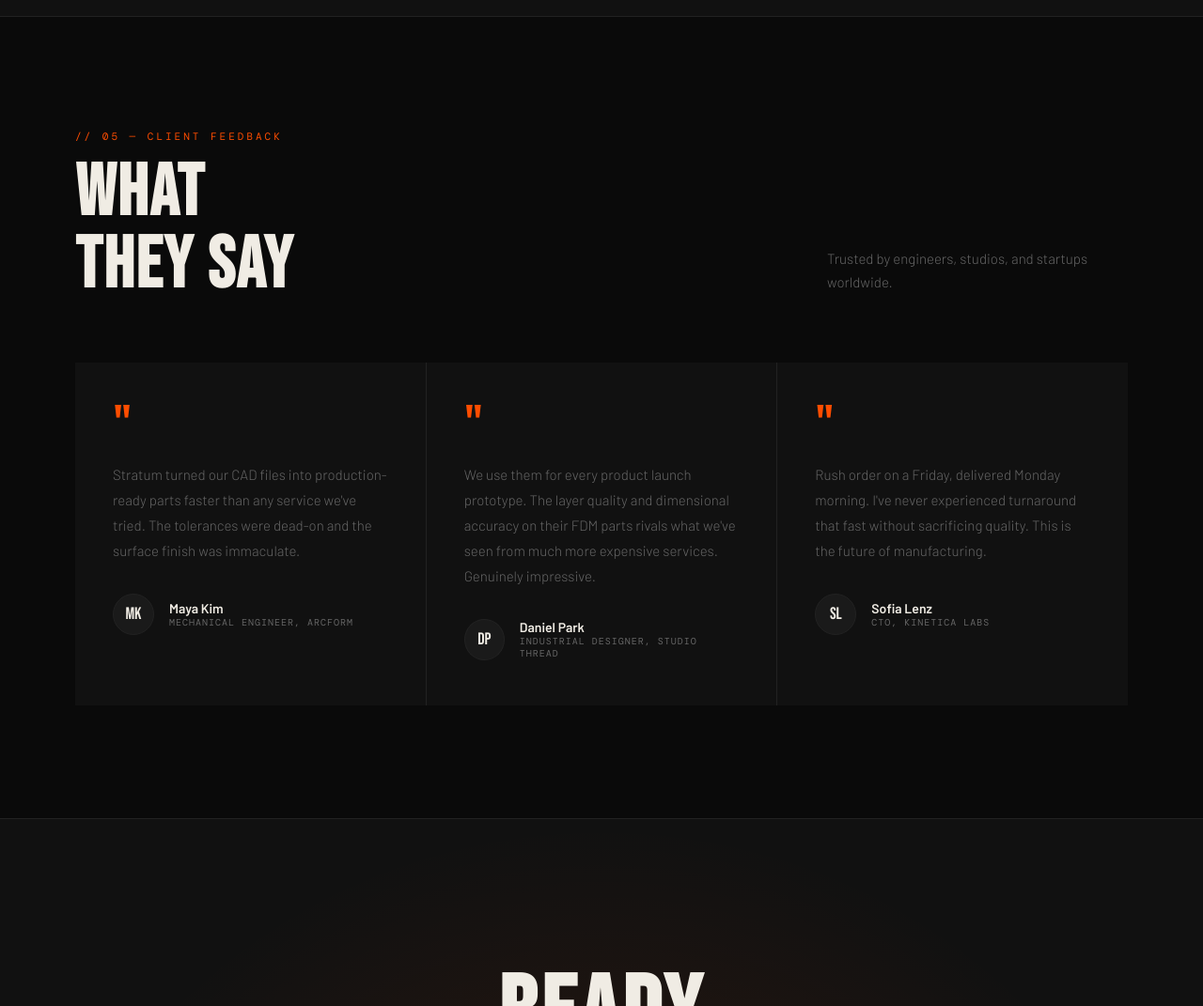
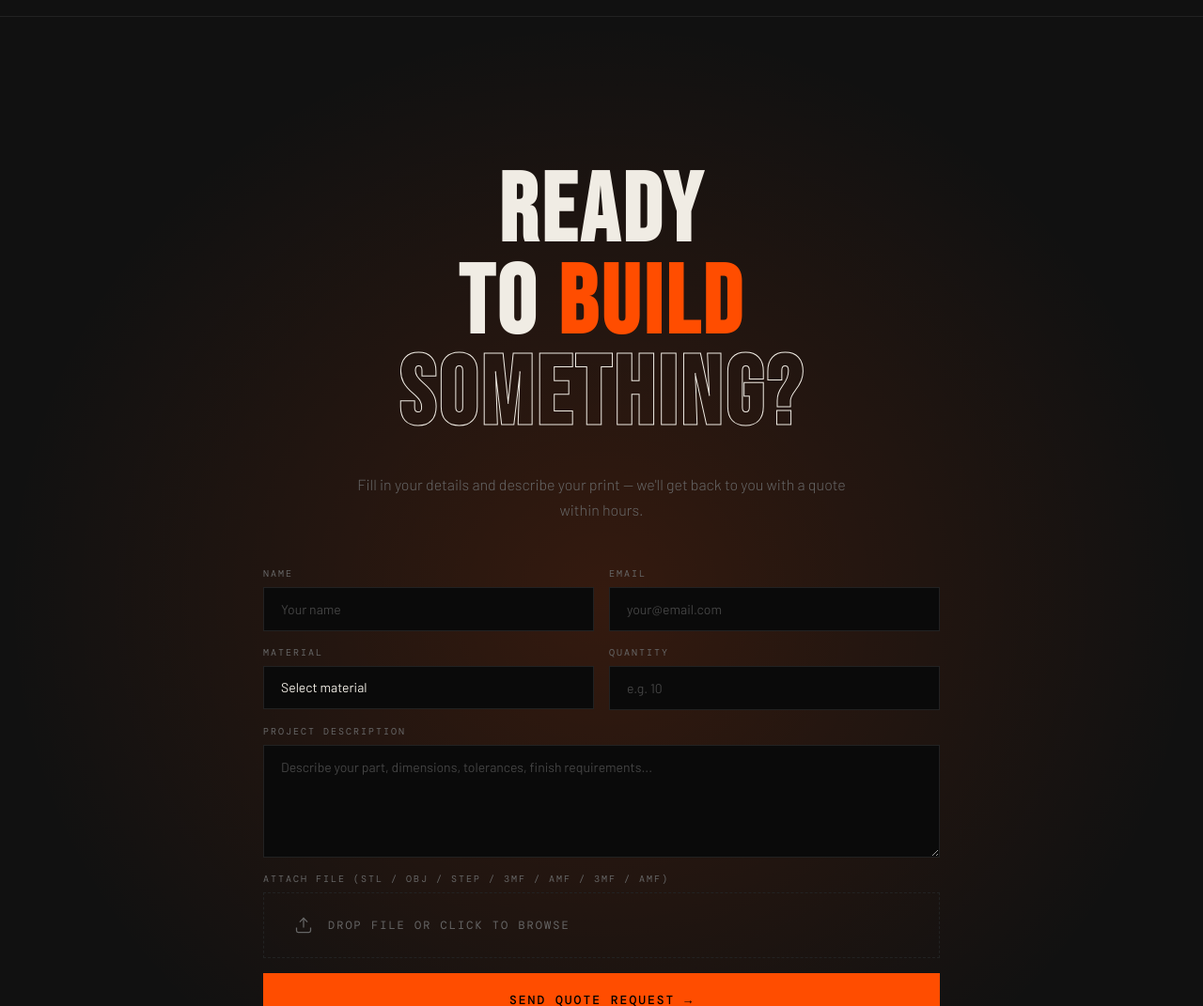
Before and after one commit to Palzone13/stratum, a plain HTML site: page index.html in a window 1280 px wide. Shown: the part 4660-5731 px from the top of the page at 94% size. Drawn offline with nearby package versions, Linux system fonts and the light colour scheme; a web font is replaced by a local one.

Commit message:
Update index.html

```diff
--- a/index.html
+++ b/index.html
@@ -1287,52 +1287,6 @@
     </div>
   </section>
 
-  <!-- TESTIMONIALS -->
-  <section class="testimonials reveal" id="testimonials">
-    <div class="section-header">
-      <div>
-        <p class="section-tag">// 05 — Client Feedback</p>
-        <h2 class="section-title">WHAT<br/>THEY SAY</h2>
-      </div>
-      <p class="section-desc">Trusted by engineers, studios, and startups worldwide.</p>
-    </div>
-    <div class="testimonials-grid">
-      <div class="testimonial reveal">
-        <div class="testimonial-quote">"</div>
-        <p class="testimonial-text">Stratum turned our CAD files into production-ready parts faster than any service we've tried. The tolerances were dead-on and the surface finish was immaculate.</p>
-        <div class="testimonial-author">
-          <div class="author-avatar">MK</div>
-          <div>
-            <div class="author-name">Maya Kim</div>
-            <div class="author-role">Mechanical Engineer, Arcform</div>
-          </div>
-        </div>
-      </div>
-      <div class="testimonial reveal">
-        <div class="testimonial-quote">"</div>
-        <p class="testimonial-text">We use them for every product launch prototype. The layer quality and dimensional accuracy on their FDM parts rivals what we've seen from much more expensive services. Genuinely impressive.</p>
-        <div class="testimonial-author">
-          <div class="author-avatar">DP</div>
-          <div>
-            <div class="author-name">Daniel Park</div>
-            <div class="author-role">Industrial Designer, Studio Thread</div>
-          </div>
-        </div>
-      </div>
-      <div class="testimonial reveal">
-        <div class="testimonial-quote">"</div>
-        <p class="testimonial-text">Rush order on a Friday, delivered Monday morning. I've never experienced turnaround that fast without sacrificing quality. This is the future of manufacturing.</p>
-        <div class="testimonial-author">
-          <div class="author-avatar">SL</div>
-          <div>
-            <div class="author-name">Sofia Lenz</div>
-            <div class="author-role">CTO, Kinetica Labs</div>
-          </div>
-        </div>
-      </div>
-    </div>
-  </section>
-
   <!-- CTA -->
   <section class="cta-section" id="contact">
     <h2 class="cta-title">
```
